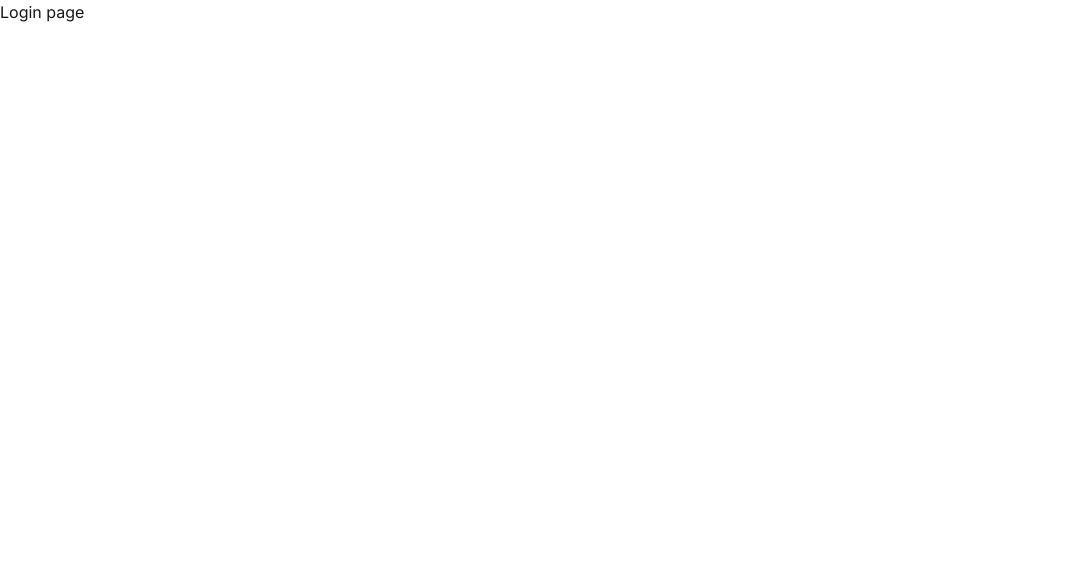
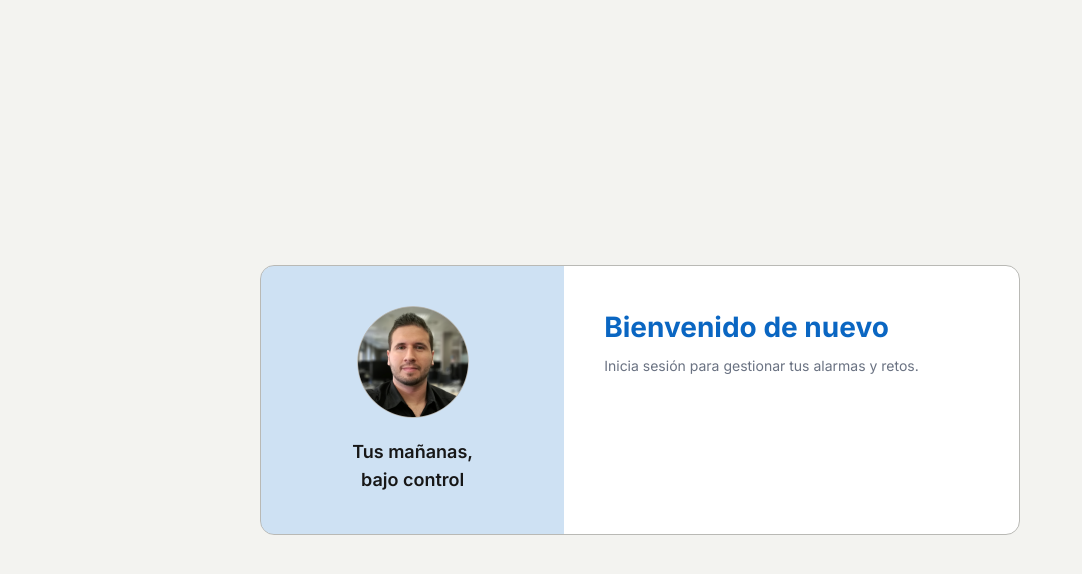
Before and after one commit to CastaDJ/web-alarma, a Next.js app: page /login in a window 1280 px wide. Shown: the top 574 px of the page, without its empty margins (0-1082 px from the left). Built offline with nearby package versions, Linux system fonts and the light colour scheme.

Commit message:
feat: create login page layout with welcome panel

```diff
--- a/src/app/login/page.tsx
+++ b/src/app/login/page.tsx
@@ -1,3 +1,34 @@
+import Image from "next/image";
+
 export default function LoginPage() {
-  return <p>Login page</p>;
+  return (
+    <main className="bg-[#f3f3f0] flex-1 w-full min-h-dvh flex items-center justify-center p-6">
+      <section className="flex flex-wrap w-full max-w-190 border border-solid border-hard-gray rounded-[14px] bg-white overflow-hidden">
+        <aside className="flex-[1_1_35%] min-w-60 bg-primary-100/40 flex flex-col items-center justify-center gap-5 p-10">
+          <Image
+            src="/avatar.png"
+            alt="Avatar del usuario"
+            width={112}
+            height={112}
+            className="rounded-full"
+            priority
+          />
+          <p className="font-semibold text-center text-lg max-w-40">
+            Tus mañanas, bajo control
+          </p>
+        </aside>
+
+        <section className="flex-[1_1_55%] min-w-75 p-10 flex flex-col gap-6">
+          <header className="flex flex-col gap-2">
+            <h1 className="font-bold text-primary text-[28px]">
+              Bienvenido de nuevo
+            </h1>
+            <p className="text-sm text-gray-500">
+              Inicia sesión para gestionar tus alarmas y retos.
+            </p>
+          </header>
+        </section>
+      </section>
+    </main>
+  );
 }
```
